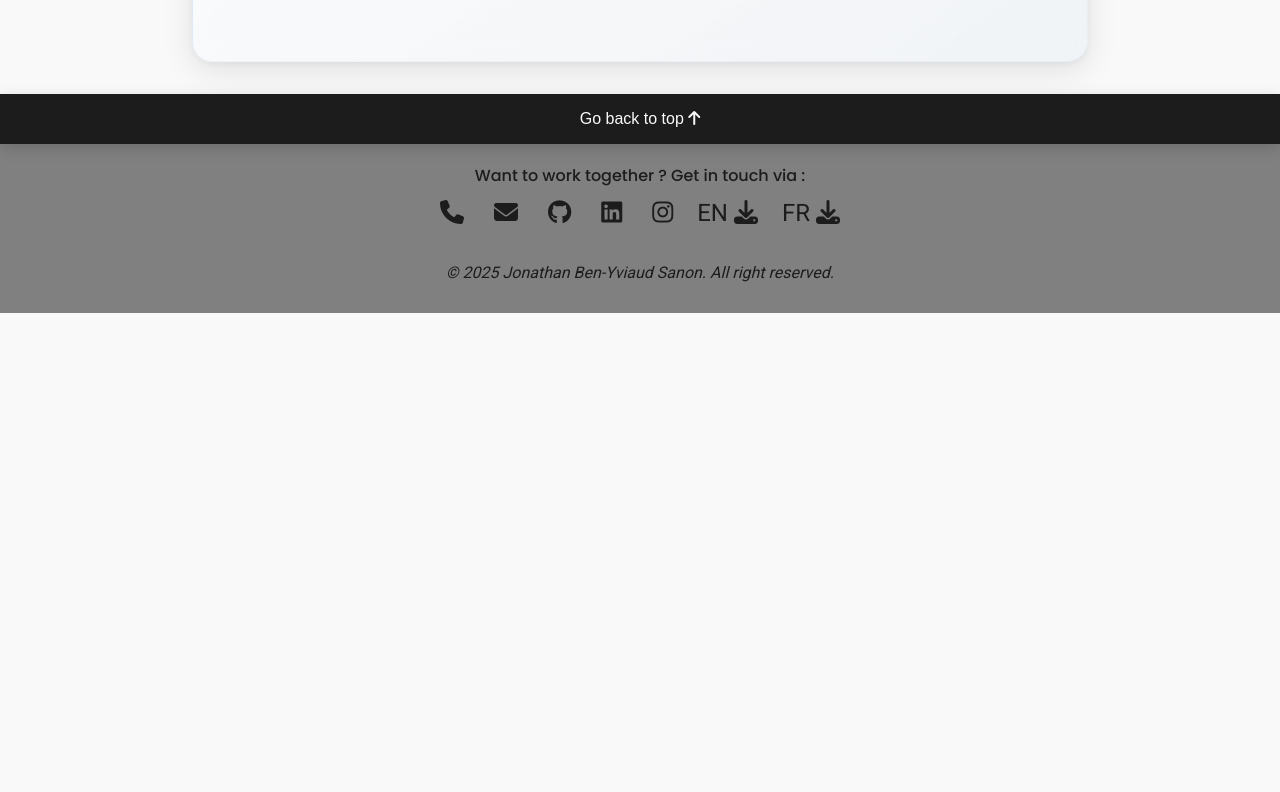
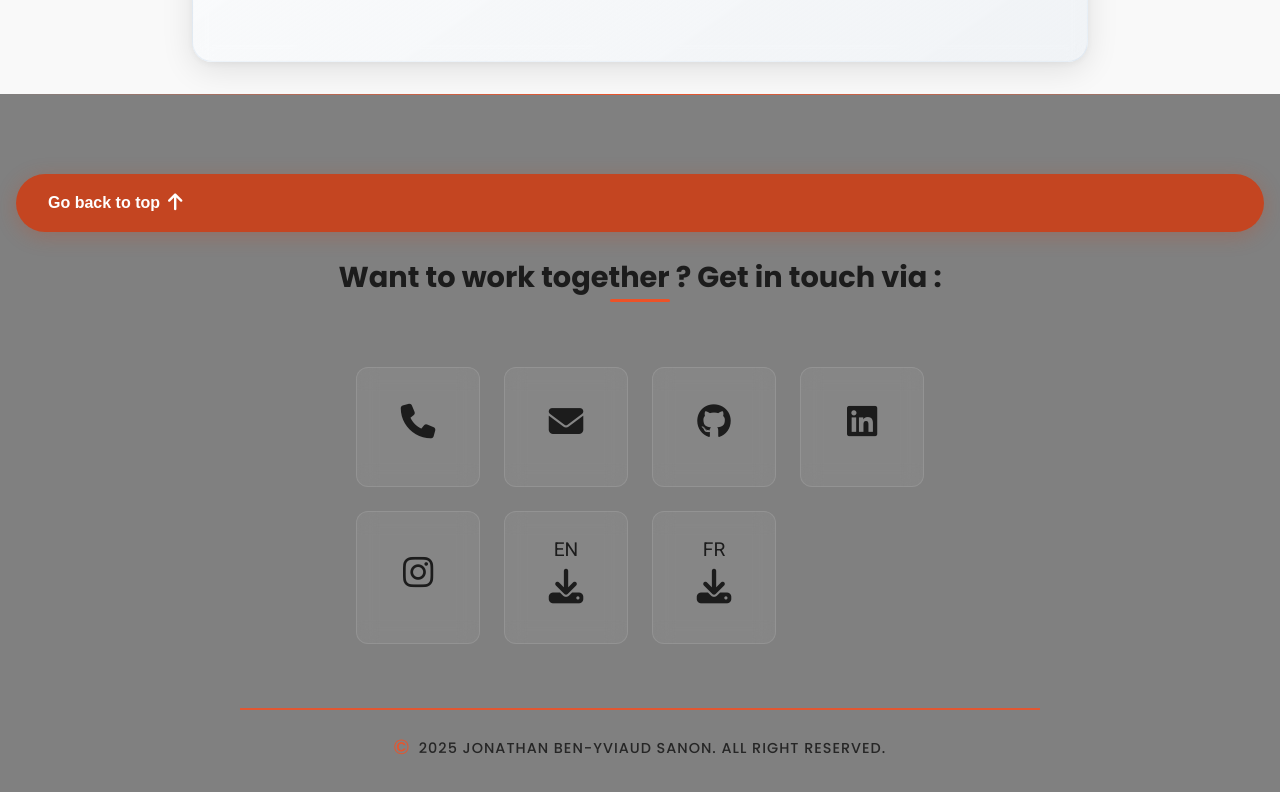
Before and after one commit to JonathanBYSanon/portfolio, a plain HTML site: page index.html in a window 1280 px wide. Shown: the part 1285-2077 px from the top of the page. Before the commit the page ends 1598 px from the top, so only its background shows below. Drawn offline with Linux system fonts and the light colour scheme.

Commit message:
- footer design improvement

```diff
--- a/CSS/header-footer.css
+++ b/CSS/header-footer.css
@@ -234,51 +234,193 @@ footer
     flex-direction: column;
     justify-content: space-around;
     align-items: center;
-    gap: 1.5em;
+    gap: 2em;
     color: var(--text-color);
     text-align: center;
     background-color: var(--darker-bg-color);
+    padding: 3em 1em 2em;
+    position: relative;
+}
+
+footer::before {
+    content: '';
+    position: absolute;
+    top: 0;
+    left: 0;
+    right: 0;
+    height: 1px;
+    background: linear-gradient(90deg, transparent, #EC5228, transparent);
 }
 
 footer a
 {
     color: var(--text-color);
     text-decoration: none;
+    transition: color 0.3s ease;
+}
+
+footer a:hover {
+    color: #EC5228;
+}
+
+#contact {
+    max-width: 800px;
+    margin: 0 auto;
+}
+
+#contact h2 {
+    font-size: 1.8em;
+    margin-bottom: 1.5em;
+    color: var(--text-color);
+    font-weight: 600;
+    position: relative;
+}
+
+#contact h2::after {
+    content: '';
+    position: absolute;
+    bottom: -10px;
+    left: 50%;
+    transform: translateX(-50%);
+    width: 60px;
+    height: 3px;
+    background: #EC5228;
+    border-radius: 2px;
 }
 
 footer ul
 {
-    padding: 1em;
-    width:100%;
+    padding: 2em 1em;
+    width: 100%;
     text-align: center;
+    display: grid;
+    grid-template-columns: repeat(auto-fit, minmax(120px, 1fr));
+    gap: 1.5em;
+    max-width: 600px;
+    margin: 0 auto;
 }
 
 footer ul a
 {
-    font-size: 1.5em;
-    padding:0.5em;
-    transition: all 0.3s ease-in-out;
+    display: flex;
+    flex-direction: column;
+    align-items: center;
+    justify-content: center;
+    gap: 0.5em;
+    font-size: 1.2em;
+    padding: 1.5em 1em;
+    border-radius: 12px;
+    background: rgba(255, 255, 255, 0.05);
+    backdrop-filter: blur(10px);
+    border: 1px solid rgba(255, 255, 255, 0.1);
+    transition: all 0.4s cubic-bezier(0.175, 0.885, 0.32, 1.275);
+    position: relative;
+    overflow: hidden;
+    min-height: 120px;
+    text-align: center;
+}
+
+footer ul a::before {
+    content: '';
+    position: absolute;
+    top: 0;
+    left: -100%;
+    width: 100%;
+    height: 100%;
+    background-color: var(--accent-color);
+    transition: left 0.4s ease;
+    z-index: -1;
+}
+
+footer ul a:hover::before {
+    left: 0;
 }
 
 footer ul a:hover
 {
-    font-size: 1.7em;
+    transform: translateY(-5px) scale(1.05);
+    color: white;
+    text-shadow: 0 2px 8px rgba(0, 0, 0, 0.3);
+    box-shadow: 0 10px 30px rgba(87, 143, 202, 0.3);
+}
+
+footer ul a i {
+    font-size: 1.8em;
+    margin-bottom: 0.3em;
+    flex-shrink: 0;
+}
+
+footer ul a span {
+    font-size: 0.9em;
+    font-weight: 500;
+    opacity: 0.9;
+    line-height: 1.2;
+    display: block;
+    word-break: break-word;
 }
 
 #back-to-top
 {
-    padding: 1em;
-    height: 100%;
-    width: 100%;
-    z-index: 1000;
+    padding: 1.2em 2em;
+    background-color: #c44521;
+    color: white;
     border: none;
+    border-radius: 50px;
+    font-weight: 600;
+    font-size: 1em;
+    cursor: pointer;
+    transition: all 0.4s cubic-bezier(0.175, 0.885, 0.32, 1.275);
+    box-shadow: 0 4px 20px rgba(196, 69, 33, 0.3);
+    display: flex;
+    align-items: center;
+    gap: 0.5em;
+    margin-top: 2em;
+}
+
+#back-to-top:hover {
+    transform: translateY(-3px);
+    box-shadow: 0 8px 30px rgba(196, 69, 33, 0.4);
+    background-color: #EC5228;
+}
+
+#back-to-top i {
+    font-size: 1.2em;
+    transition: transform 0.3s ease;
+}
+
+#back-to-top:hover i {
+    transform: translateY(-2px);
 }
 
 footer p
 {
-    font-size: 1em;
-    font-style: italic;
-    margin-bottom: 2em;;
+    font-family: 'Poppins', sans-serif;
+    font-size: 0.9em;
+    font-weight: 300;
+    font-style: normal;
+    margin-bottom: 0;
+    opacity: 0.9;
+    padding: 1.5em 1em 1em;
+    border-top: 2px solid #EC5228;
+    width: 100%;
+    max-width: 800px;
+    color: var(--text-color);
+    letter-spacing: 1px;
+    line-height: 1.6;
+    position: relative;
+    text-transform: uppercase;
+    text-align: center;
+}
+
+footer p::before {
+    content: '©';
+    color: #EC5228;
+    font-weight: 500;
+    font-size: 1.3em;
+    margin-right: 0.5em;
+    opacity: 1;
+    display: inline-block;
+    transform: scale(1.1);
 }
 
 
@@ -286,6 +428,27 @@ footer p
 
 /* Mobile-specific styles */
 @media (max-width: 767px) {
+
+    footer ul {
+        grid-template-columns: repeat(2, 1fr);
+        gap: 1em;
+        padding: 1.5em 0.5em;
+        max-width: 400px;
+    }
+
+    footer ul a {
+        padding: 1.2em 0.8em;
+        min-height: 100px;
+        font-size: 1.1em;
+    }
+
+    footer ul a i {
+        font-size: 1.6em;
+    }
+
+    footer ul a span {
+        font-size: 0.8em;
+    }
 
     #menu-toggle {
         border-radius: 0;
--- a/CSS/home.css
+++ b/CSS/home.css
@@ -107,7 +107,7 @@ main
         0 2px 8px rgba(0, 0, 0, 0.05);
     backdrop-filter: blur(10px);
     border: 1px solid rgba(87, 143, 202, 0.1);
-    margin-top: 2em;
+    margin: 2em 0;
     animation: slideInUp 0.8s ease-out 0.5s both;
 }
 
--- a/JS/router.js
+++ b/JS/router.js
@@ -55,7 +55,7 @@ function loadPage(pageName) {
 
       main.classList.remove("invisible");
       main.classList.add("visible");
-
+      goToTop();
     })
     .catch(err => {
       main.innerHTML = `<p>Sorry, that page couldn't be loaded.</p>`;
@@ -109,7 +109,6 @@ function goToContact() {
   document.getElementById("contact").scrollIntoView({ behavior: "smooth" });
 }
 
-function goToMenu() {
-  event.preventDefault();
-  document.getElementById("menu").scrollIntoView({ behavior: "smooth" });
+function goToTop() {
+  window.scrollTo({ top: 0, behavior: "smooth" });
 }
--- a/index.html
+++ b/index.html
@@ -68,7 +68,7 @@
     </main>
 
     <footer>
-        <button id="back-to-top" onclick="goToMenu()">
+        <button id="back-to-top" onclick="goToTop()">
             Go back to top
             <i class="fas fa-arrow-up"></i>
         </button>
@@ -78,7 +78,7 @@
 
             </ul>
         </section>
-        <p> &copy; 2025 Jonathan Ben-Yviaud Sanon. All right reserved.</p>
+        <p>2025 Jonathan Ben-Yviaud Sanon. All right reserved.</p>
     </footer>
 
     <!-- Script -->
```
